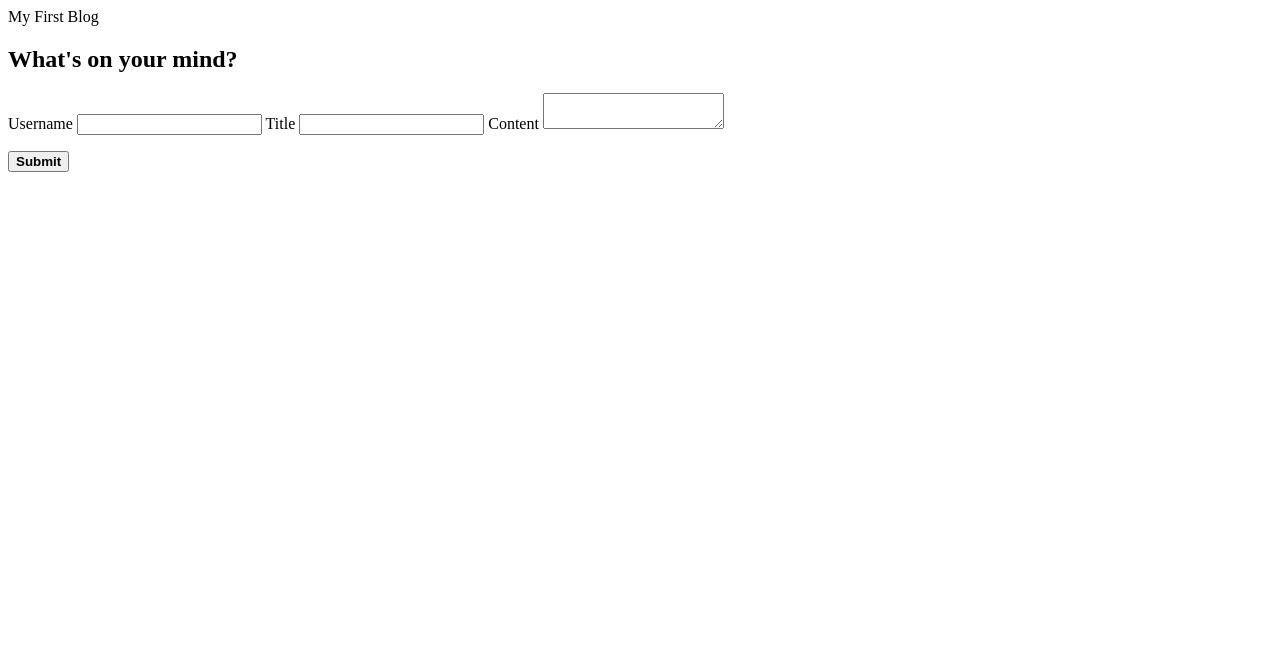
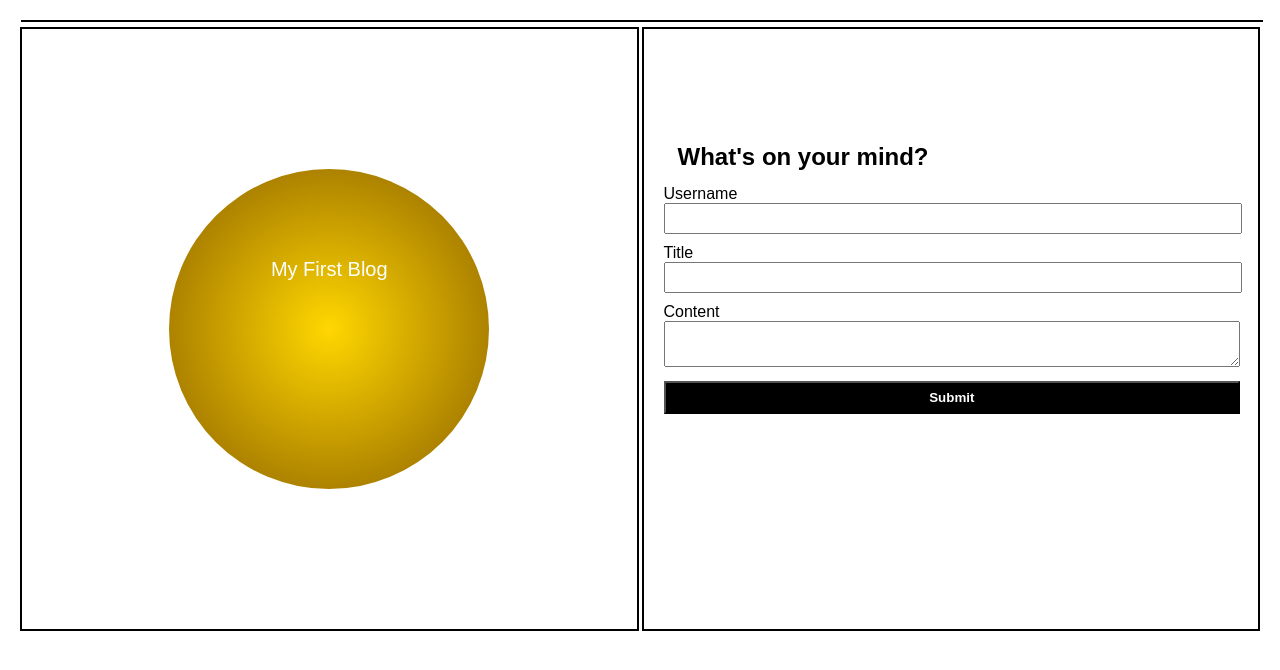
Before and after one commit to ksytwu100/ksytwu-blog, a plain HTML site: page index.html in a window 1280 px wide. Drawn offline with Linux system fonts and the light colour scheme; the site is published under a folder, as on GitHub Pages, so addresses that start at the root find nothing.

Commit message:
Commit changes

```diff
--- a/index.html
+++ b/index.html
@@ -6,8 +6,8 @@
   <meta name="viewport" content="width=device-width, initial-scale=1.0" />
   <meta http-equiv="X-UA-Compatible" content="ie=edge" />
   <title>Page 1</title>
-  <link rel="stylesheet" href="/assets/css/style.css" />
-  <link rel="stylesheet" href="/assets/css/blog.css" />
+  <link rel="stylesheet" href="./assets/css/style.css" />
+  <link rel="stylesheet" href="./assets/css/blog.css" />
 </head>
 </head>
 
```
